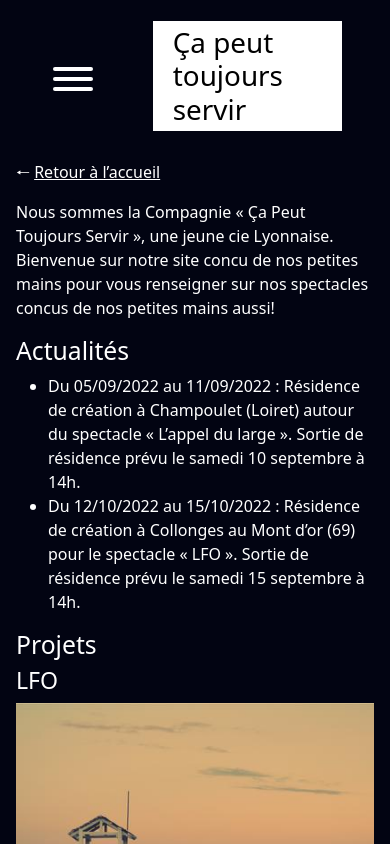
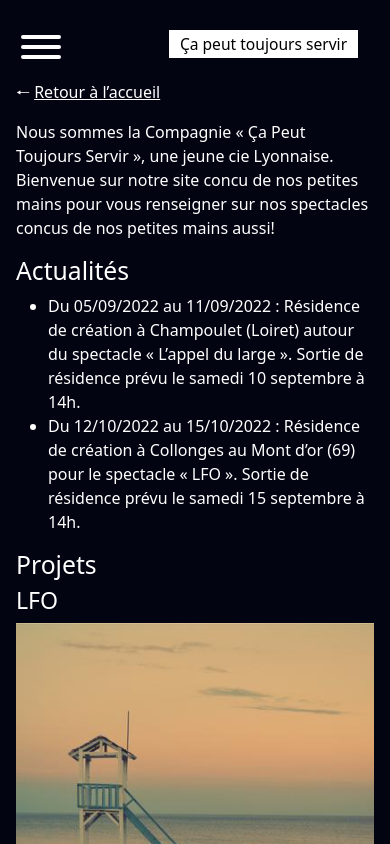
Before and after one commit to TomDep/ca-peut-toujours-servir, a Next.js app: page / in a window 390 px wide. Shown: the top 844 px of the page. Built offline with nearby package versions, Linux system fonts and the light colour scheme.

Commit message:
Changed to be responsive

```diff
--- a/components/header.module.scss
+++ b/components/header.module.scss
@@ -8,6 +8,8 @@
     align-items: center;
 
     padding: 5em 3em;
+
+    transition: padding 0.2s;
 }
 
 .title {
@@ -16,6 +18,8 @@
     padding: 5px 0.7em;
     user-select: none;
 
+    font-size: min(4vw, 2em);
+
     margin-left: 2em;
 
     a {
@@ -23,3 +27,9 @@
         text-decoration: none;
     }
 }
+
+@media only screen and (max-width: 800px) {
+    .header {
+        padding: 3em 2em 2em 1em;
+    }
+}
```
